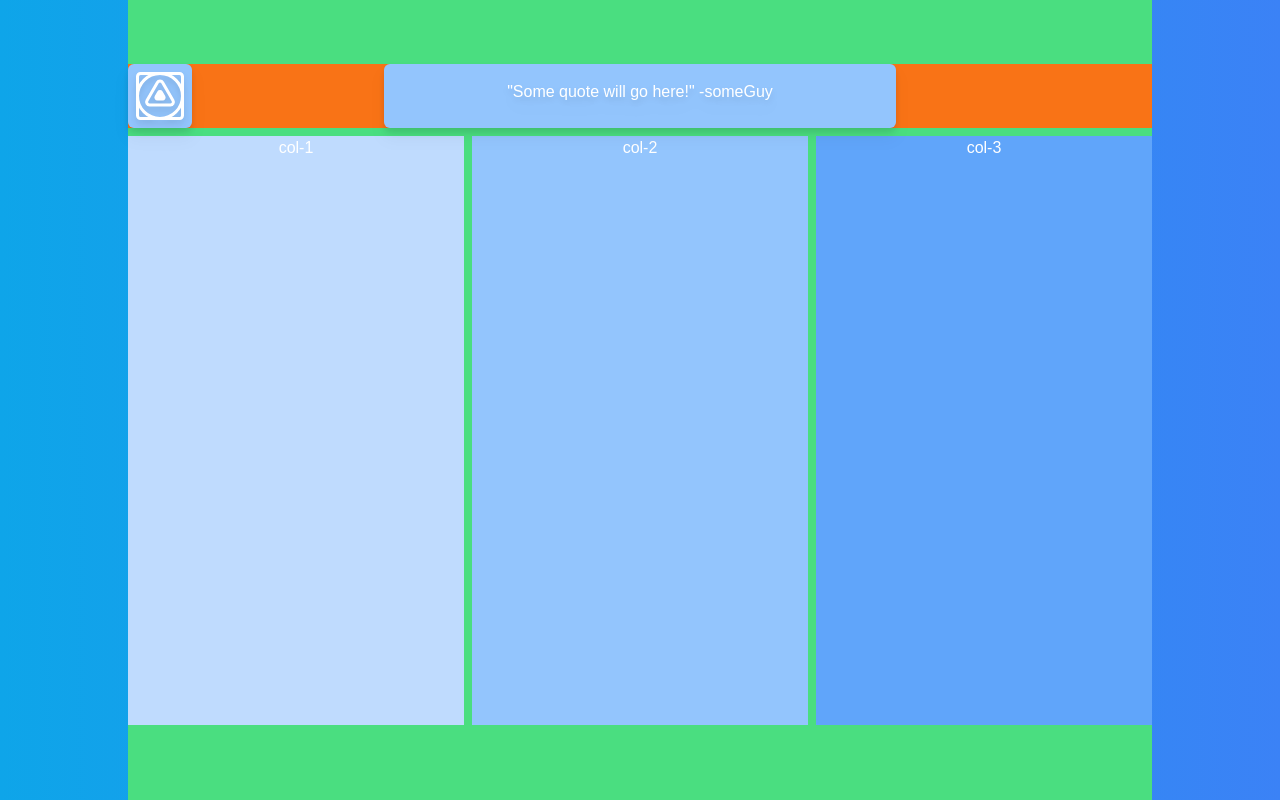
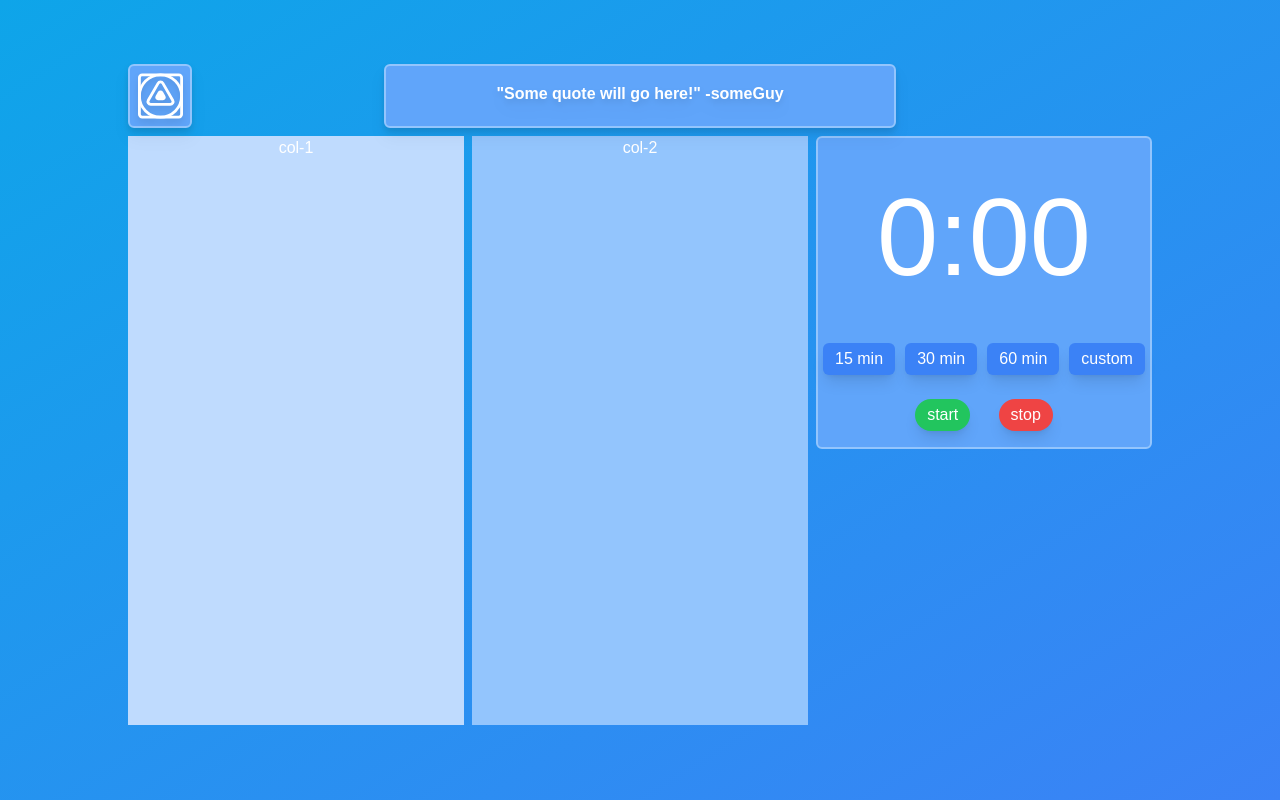
Before and after one commit to CMPE-133-Group-1/dev-dashboard, a React (Create React App) app: page / in a window 1280 px wide. Built offline with nearby package versions, Linux system fonts and the light colour scheme.

Commit message:
removed most colors for dev assist. added timer component w/out func.

```diff
--- a/src/App.js
+++ b/src/App.js
@@ -1,18 +1,21 @@
-
 import Banner  from './components/Banner.jsx'
+import Timer  from './components/Timer.jsx'
 import './App.css';
 
 function App() {
   return (
-    <div className="App flex justify-center  h-screen w-screen bg-gradient-to-r from-sky-500 to-blue-500">
-      <div className="w-4/5 h-full bg-green-400 pt-16 ">
+    <div className="App flex justify-center  h-screen w-screen bg-gradient-to-br from-sky-500 to-blue-500">
+      <div className="w-4/5 h-full pt-16 ">
 
         <Banner/>
+
 
         <div className="grid grid-cols-3 gap-2 h-4/5">
           <div className='bg-blue-200'> col-1 </div>
           <div className='bg-blue-300'> col-2 </div>
-          <div className='bg-blue-400'> col-3 </div>
+          <div className=''>
+            <Timer/>
+          </div>
         </div>
 
       </div>
--- a/src/components/Banner.jsx
+++ b/src/components/Banner.jsx
@@ -9,18 +9,20 @@ function Banner(){
   const author = 'someGuy'
   return (
 
-    <div className="w-full flex justify-between bg-orange-500 h-16 mb-2">
-      <div className="bg-blue-300 drop-shadow-lg flex justify-center h-full w-16 rounded-md">
+    <div className="w-full flex justify-between h-16 mb-2">
+
+      <div className="border-2 border-blue-300 bg-blue-400 drop-shadow-lg flex justify-center h-full w-16 rounded-md">
         <img className="w-9/12 drop-shadow-lg" src={logo} alt='logo'/>
       </div>
 
-      <div className="banner w-1/2 drop-shadow-lg bg-blue-300 rounded-md flex justify-center align-text-middle pl-3 pr-3 pt-1 pb-1">
-        <p className="inline-block drop-shadow-lg pt-3 m-0"> {'"'+ someQuote +'" -' + author} </p>
+      <div className="w-1/2 border-2 border-blue-300 drop-shadow-lg bg-blue-400 rounded-md flex justify-center align-text-middle pl-3 pr-3 pt-1 pb-1">
+        <p className="inline-block font-bold drop-shadow-lg pt-3 m-0"> {'"'+ someQuote +'" -' + author} </p>
       </div>
 
       <div className="opacity-0 flex justify-center h-full w-16 rounded-md">
         <img className="w-9/12" src={logo} alt='logo'/>
       </div>
+
     </div>
 
   )
--- /dev/null
+++ b/src/components/Timer.jsx
@@ -0,0 +1,28 @@
+import React from 'react'
+
+
+function Timer(){
+  return(
+    <div className="bg-blue-400 border-2 border-blue-300 rounded-md pt-4 pb-4 flex flex-col gap-6">
+
+      <h1 className="text-XXL"> {'0'+':'+'00'} </h1>
+
+      <div className="flex flex-row justify-around">
+        <button className="shadow-lg bg-blue-500 rounded-md p-1 pl-3 pr-3"> 15 min </button>
+        <button className="shadow-lg bg-blue-500 rounded-md p-1 pl-3 pr-3"> 30 min </button>
+        <button className="shadow-lg bg-blue-500 rounded-md p-1 pl-3 pr-3"> 60 min </button>
+        <button className="shadow-lg bg-blue-500 rounded-md p-1 pl-3 pr-3"> custom </button>
+      </div>
+
+      <div className="flex flex-row justify-around w-1/2 ml-auto mr-auto ">
+        <button className="shadow-lg bg-green-500 rounded-full p-1 pl-3 pr-3"> start </button>
+        <button className="shadow-lg bg-red-500 rounded-full p-1 pl-3 pr-3"> stop </button>
+      </div>
+
+    </div>
+  )
+}
+
+
+
+export default Timer;
--- a/tailwind.config.js
+++ b/tailwind.config.js
@@ -4,6 +4,9 @@ module.exports = {
    "./src/**/*.{js,jsx,ts,tsx}",
  ],
   theme: {
+    fontSize: {
+      XXL: '6.875rem',
+    },
     extend: {},
   },
   plugins: [],
```
